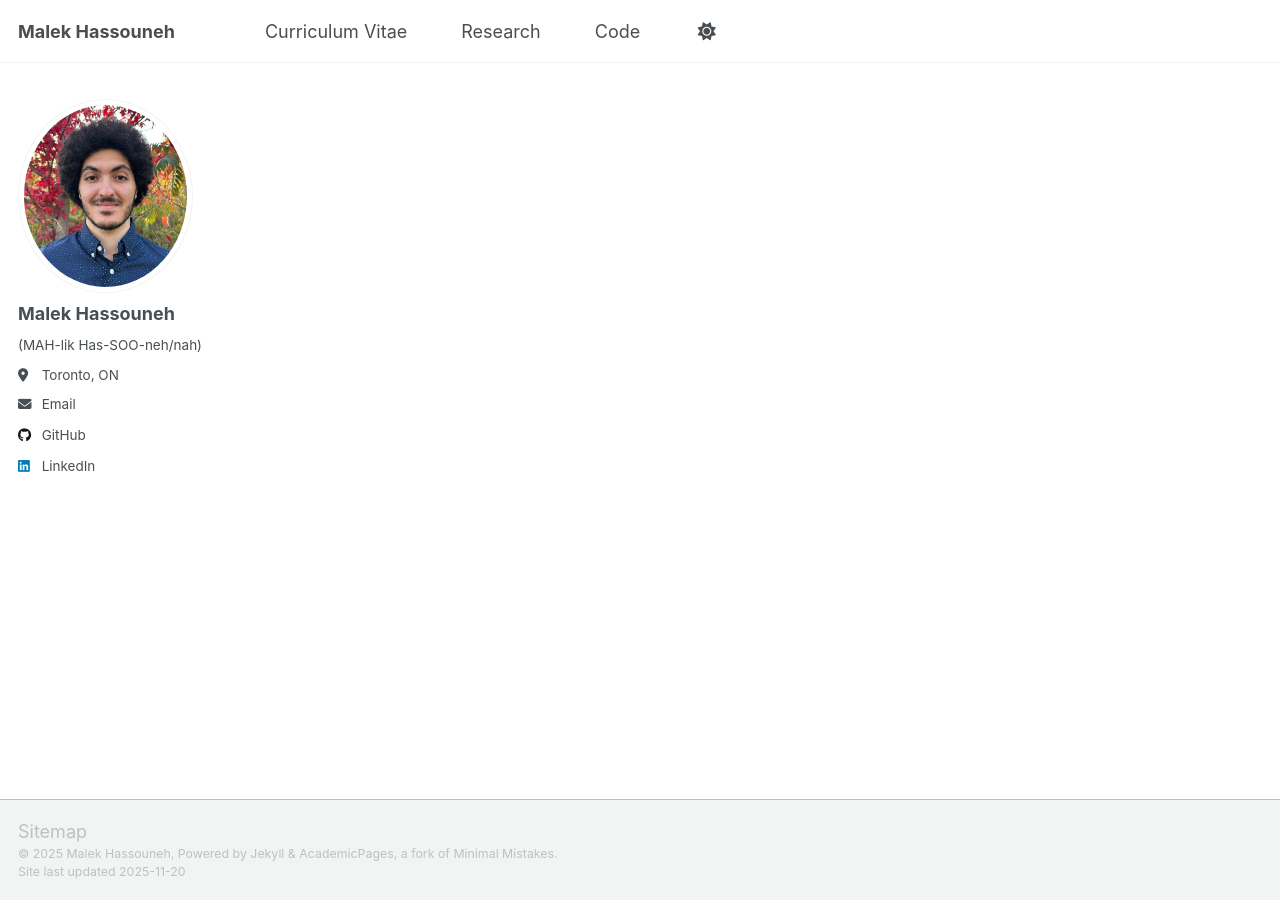
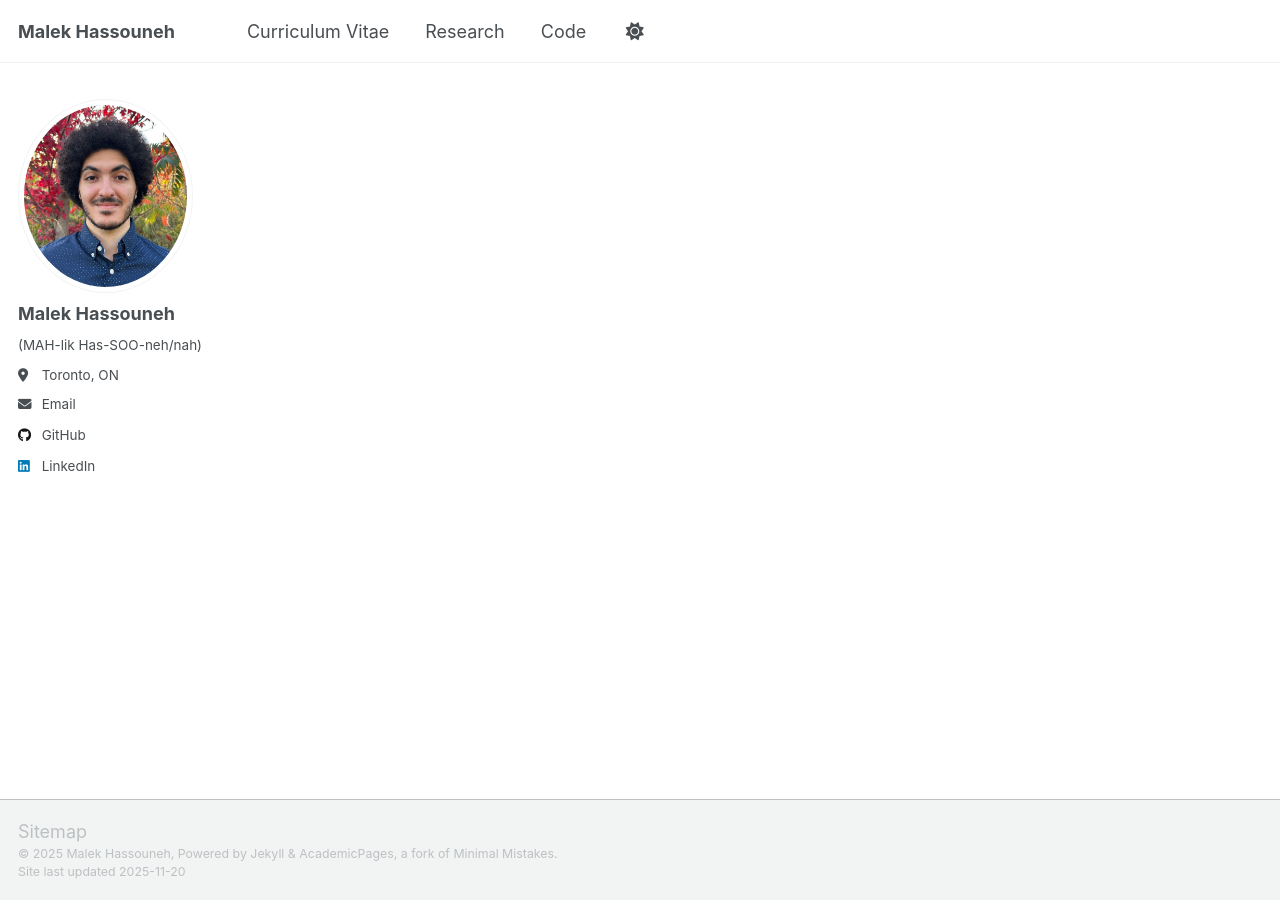
Before and after one commit to malekhassouneh/malekhassouneh.github.io, a Jekyll site: the page built from _pages/about.md, in a window 1280 px wide. Built offline with Jekyll 4.4.1, drawn with Linux system fonts in a browser that asks for light colours; a script that is not in the unit is left out.

Commit message:
Back to normal nav bar

```diff
--- a/_config.yml
+++ b/_config.yml
@@ -293,8 +293,6 @@ defaults:
 sass:
   sass_dir: _sass
   style: compressed # https://sass-lang.com/documentation/file.SASS_REFERENCE.html#output_style
-  include:
-  - assets/css/custom.css
 
 
 # Outputting
--- a/_includes/head/custom.html
+++ b/_includes/head/custom.html
@@ -14,6 +14,4 @@
 <link rel="icon" href="/images/favicon.ico"/>
 <meta name="theme-color" content="#ffffff"/>
 
-<link rel="stylesheet" href="{{ base_path }}/assets/css/main.css"/>
-
 <!-- end custom head snippets -->
--- a/assets/css/main.scss
+++ b/assets/css/main.scss
@@ -41,5 +41,3 @@
     "vendor/font-awesome/solid",
     "vendor/font-awesome/brands"
 ;
-
-@import "custom";
```
